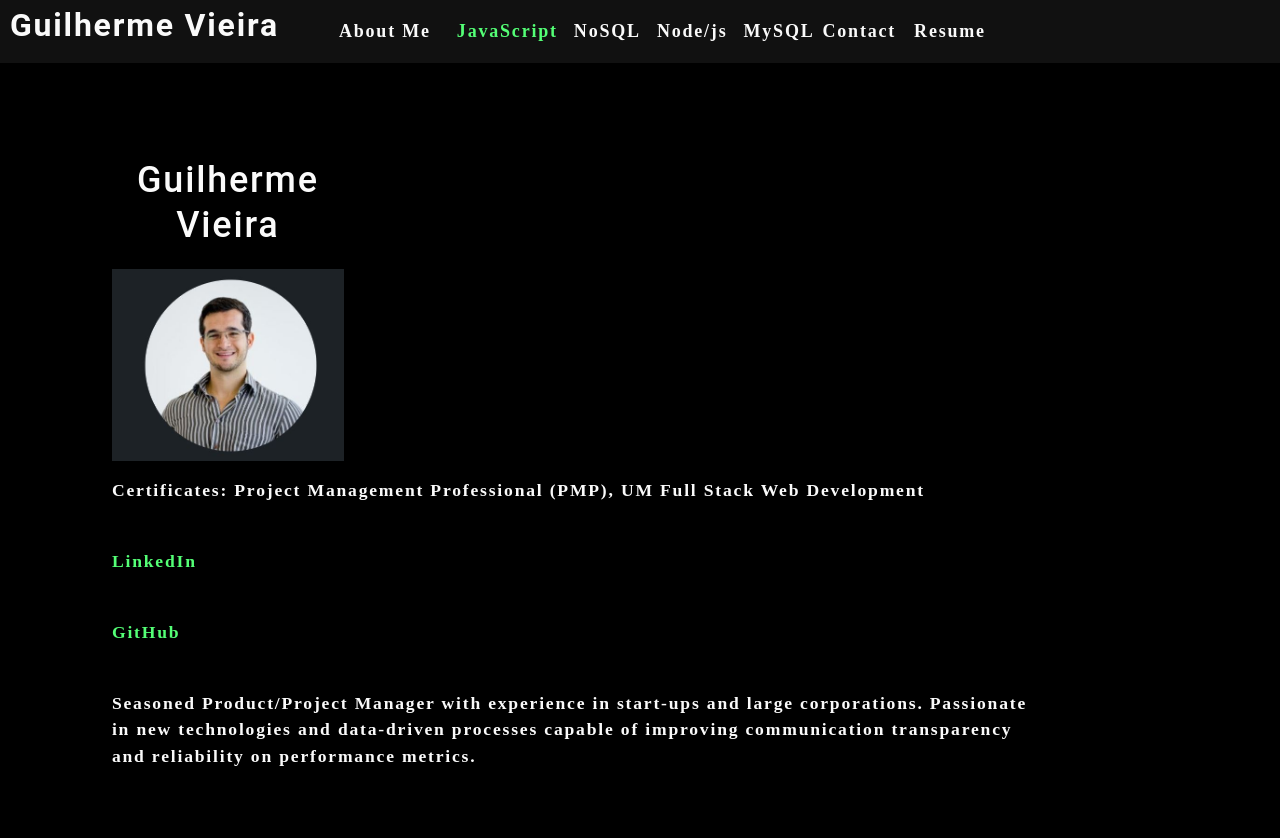
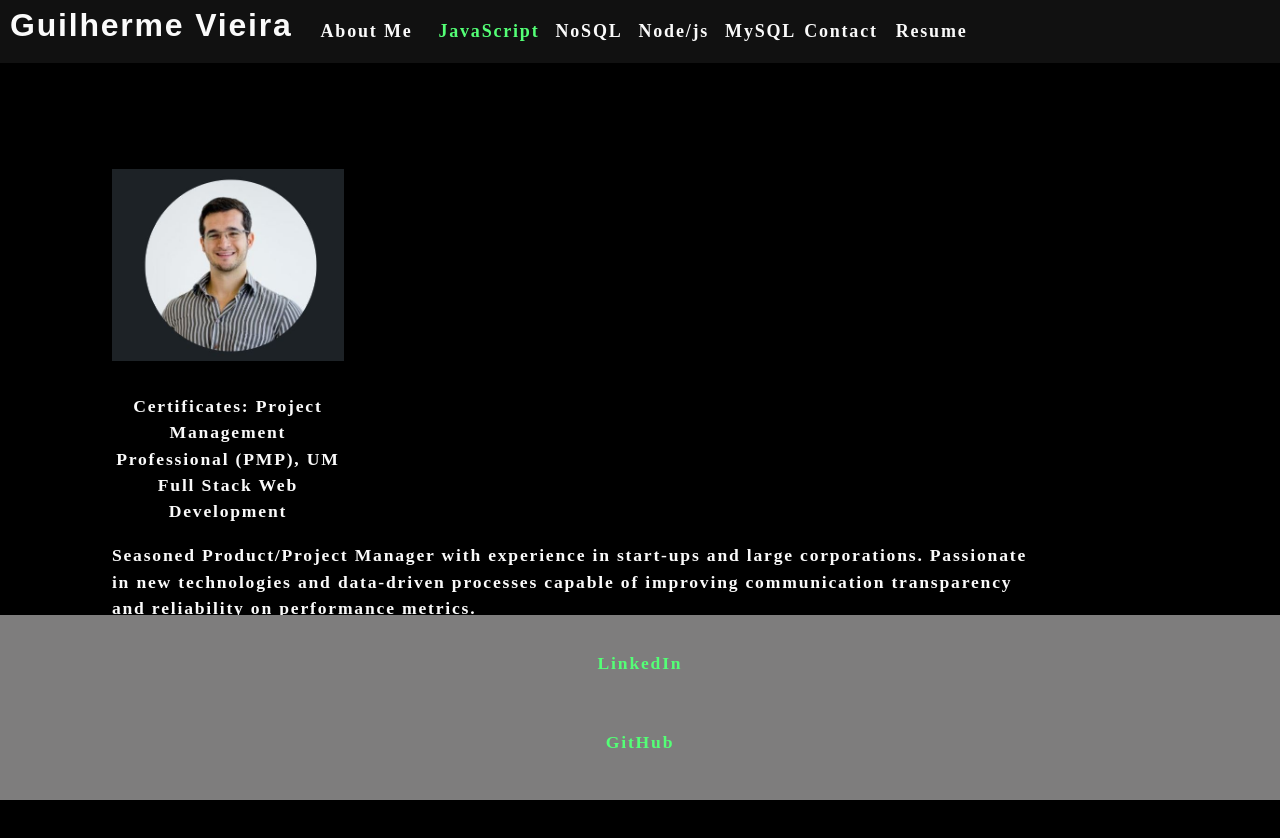
Before and after one commit to vieiragcv/gui-react-portfolio, a React (Create React App) app: page / in a window 1280 px wide. Shown: the top 838 px of the page. After the commit the page ends 800 px from the top, so only its background shows below. Built offline with nearby package versions, Linux system fonts and the light colour scheme.

Commit message:
fixed footer and about page layout

```diff
--- a/src/components/About/index.js
+++ b/src/components/About/index.js
@@ -8,18 +8,20 @@ function About() {
   return(
 
     <section className="my-5 container">
-      <div className="flex-row card">
-        <h1 id="about">Guilherme Vieira</h1>
+      <div className="card">
+
         <img src={aboutImage} className="my-2" style={{ width: "auto" }} alt="headshot"></img>
       </div>
-      <div>
+
+      <div className="card">
         <p>Certificates: Project Management Professional (PMP), UM Full Stack Web Development</p>
-        <a href="https://www.linkedin.com/in/vieiragui25/"><p>LinkedIn</p></a>
-        <a href="https://github.com/vieiragcv"><p>GitHub</p></a>
       </div>
-      <p>Seasoned Product/Project Manager with experience in start-ups and large corporations.
-        Passionate in new technologies and data-driven processes capable of improving communication
-        transparency and reliability on performance metrics. </p>
+
+      <div className="">
+        <p>Seasoned Product/Project Manager with experience in start-ups and large corporations.
+          Passionate in new technologies and data-driven processes capable of improving communication
+          transparency and reliability on performance metrics. </p>
+      </div>
 
     </section>
   );
--- a/src/components/Footer/index.js
+++ b/src/components/Footer/index.js
@@ -2,7 +2,17 @@
 -                          Footer
 ------------------------------------------------------------*/
 
+import React from 'react';
+
 function Footer() {
+
+  return(
+
+    <footer className="footer">
+      <a href="https://www.linkedin.com/in/vieiragui25/"><p>LinkedIn</p></a>
+      <a href="https://github.com/vieiragcv"><p>GitHub</p></a>
+    </footer>
+  )
 
 }
 
--- a/src/components/Header/index.js
+++ b/src/components/Header/index.js
@@ -3,10 +3,9 @@
 ------------------------------------------------------------*/
 
 import { useEffect } from "react";
-import {capitalizeFirstLetter} from '../../utils/helper';
+import { capitalizeFirstLetter } from '../../utils/helper';
 
-
-function Header(props) {
+function Header (props) {
 
   const {
     projectType = [],
@@ -37,7 +36,7 @@ function Header(props) {
         contactSelected={contactSelected}
         setContactSelected={setContactSelected}
       >
-        <ul className="flex-row">
+        <ul className="flex-row px-1">
 
 {/*------------------------------------- ABOUT ME -------------------------------------*/}
 
--- a/src/index.css
+++ b/src/index.css
@@ -1,3 +1,7 @@
+/* ------------------------------------------------
+-                      MAIN
+-------------------------------------------------*/
+
 main {
 	margin: 1 auto;
 	max-width: 90%;
@@ -15,7 +19,6 @@ main {
   --spacing-one: calc(1rem * 0.5);
   --spacing-two: calc(1rem);
   --spacing-five: calc(2.5rem);
-
 }
 
 * {
@@ -39,8 +42,40 @@ body {
 
 }
 
+/* ------------------------------------------------
+-                     FORMATTING
+-------------------------------------------------*/
+
+.container {
+  width: 85%;
+  max-width: 1200px;
+  margin-left: auto;
+  margin-right: auto;
+}
+
+.flex-row {
+  display: flex;
+  flex-wrap: wrap;
+}
+
+.flex-end {
+  justify-content: flex-end;
+}
+
+.space-between {
+  justify-content: space-between;
+}
+
+li {
+  list-style: none;
+}
+
+/* ------------------------------------------------
+-                  SIZING & FONT
+-------------------------------------------------*/
+
 h1,h2,h3,h4,h5,h6 {
-  font-family: 'Roboto', sans-serif;
+  font-family: Arial, Helvetica, sans-serif;
   font-weight: 500;
   margin: 5px 0;
   line-height: 1.25;
@@ -48,43 +83,46 @@ h1,h2,h3,h4,h5,h6 {
 
 h1 {
   font-size: 2.25rem;
+} h2 {
+  font-size: 2rem;
+} h3 {
+  font-size: 1.75rem;
+} h4 {
+  font-size: 1.5rem;
+} h5 {
+  font-size: 1.25rem;
+} h6 {
+  font-size: 1rem;
+} p {
+  font-size: 1.1rem;
+  margin-top: 0.5rem;
 }
 
-h2 {
-  font-size: 2rem;
-}
-
-h3 {
-  font-size: 1.75rem;
-}
-
-h4 {
-  font-size: 1.5rem;
-}
-
-h5 {
-  font-size: 1.25rem;
-}
-
-h6 {
-  font-size: 1rem;
-}
-
-p {
-  font-size: 1.1rem;
-  margin-top: 0;
-}
+/* ------------------------------------------------
+-                     ANCHORS
+-------------------------------------------------*/
 
 a {
+	border-radius: 5px;
+	font-weight: 600;
+	padding: 2px 4px;
+	margin-left: -2px;
+	margin-right: -2px;
   color: var(--primary);
   text-decoration: none;
   font-weight: bold;
+
 }
+
 
 a:hover {
   text-decoration: underline;
   color: var(--secondary);
 }
+
+/* ------------------------------------------------
+-                  HEADER & NAVBAR
+-------------------------------------------------*/
 
 header {
   background: var(--darker);
@@ -93,6 +131,27 @@ header {
 header a {
   color: var(--light);
 }
+
+nav a:hover {
+  text-decoration: none;
+  color: var(--secondary);
+}
+
+nav li {
+  cursor: pointer;
+}
+
+nav li:hover {
+  color: var(--secondary);
+}
+
+.navActive {
+  color: var(--primary);
+}
+
+/* ------------------------------------------------
+-                     BUTTONS
+-------------------------------------------------*/
 
 button {
   font-size: 1rem;
@@ -108,6 +167,7 @@ button {
 
 button:hover {
   opacity: .8;
+  background-color: var(--tertiary);
 }
 
 button[disabled] {
@@ -115,16 +175,33 @@ button[disabled] {
   opacity: .8;
 }
 
+/* ------------------------------------------------
+-                     IMAGES
+-------------------------------------------------*/
+
 img {
   max-width: 100%;
+}
+
+.img-thumbnail {
+  width: auto;
+  height: 300px;
+  margin-bottom: 50px;
+  cursor: pointer;
 }
 
 span[role="img"] {
   cursor: default;
 }
 
+
+/* ------------------------------------------------
+-                     FORMS
+-------------------------------------------------*/
+
 form {
-  width: 100%;
+  width: 20%;
+  justify-content: center;
 }
 
 input {
@@ -141,49 +218,16 @@ input:focus {
   box-shadow: 0 0 .25rem rgba(0, 0, 0, .5);
 }
 
-li {
-  list-style: none;
-}
-
-nav a:hover {
-  text-decoration: none;
-  color: var(--secondary);
-}
-
-nav li {
-  cursor: pointer;
-}
-
-nav li:hover {
-  color: var(--secondary);
-}
-
 textarea {
-	width: 600px;
+	width: 205px;
 	height: 120px;
 	border: 3px solid #cccccc;
 	padding: 5px;
 }
 
-.container {
-  width: 85%;
-  max-width: 1200px;
-  margin-left: auto;
-  margin-right: auto;
-}
-
-.flex-row {
-  display: flex;
-  flex-wrap: wrap;
-}
-
-.space-between {
-  justify-content: space-between;
-}
-
-.flex-end {
-  justify-content: flex-end;
-}
+/* ------------------------------------------------
+-                       MARGINS
+-------------------------------------------------*/
 
 .mx-1 {
   margin-right: var(--spacing-one);
@@ -210,6 +254,10 @@ textarea {
   margin-bottom: var(--spacing-five);
 }
 
+/* ------------------------------------------------
+-                      PADDING
+-------------------------------------------------*/
+
 .px-1 {
   padding-right: var(--spacing-one);
   padding-left: var(--spacing-one);
@@ -235,12 +283,9 @@ textarea {
   text-align: center;
 }
 
-.img-thumbnail {
-  width: auto;
-  height: 300px;
-  margin-bottom: 50px;
-  cursor: pointer;
-}
+/* ------------------------------------------------
+-                   MODAL
+-------------------------------------------------*/
 
 .modalBackdrop {
 	background: rgba(0, 0, 0, .65);
@@ -280,20 +325,21 @@ button {
 	padding: 10px 15px;
 }
 
-a {
-	border-radius: 5px;
-	color: var(--primary);
-	font-weight: 600;
-	padding: 2px 4px;
-	margin-left: -2px;
-	margin-right: -2px;
 
-}
-
-.navActive {
-  color: var(--primary);
-}
 code {
   font-family: source-code-pro, Menlo, Monaco, Consolas, 'Courier New',
     monospace;
 }
+
+/* ------------------------------------------------
+-                      FOOTER
+-------------------------------------------------*/
+
+.footer {
+  position: fixed;
+  background-color: rgb(126, 125, 125);
+  left: 0;
+  bottom: 0;
+  width: 100%;
+  text-align: center;
+}
```
